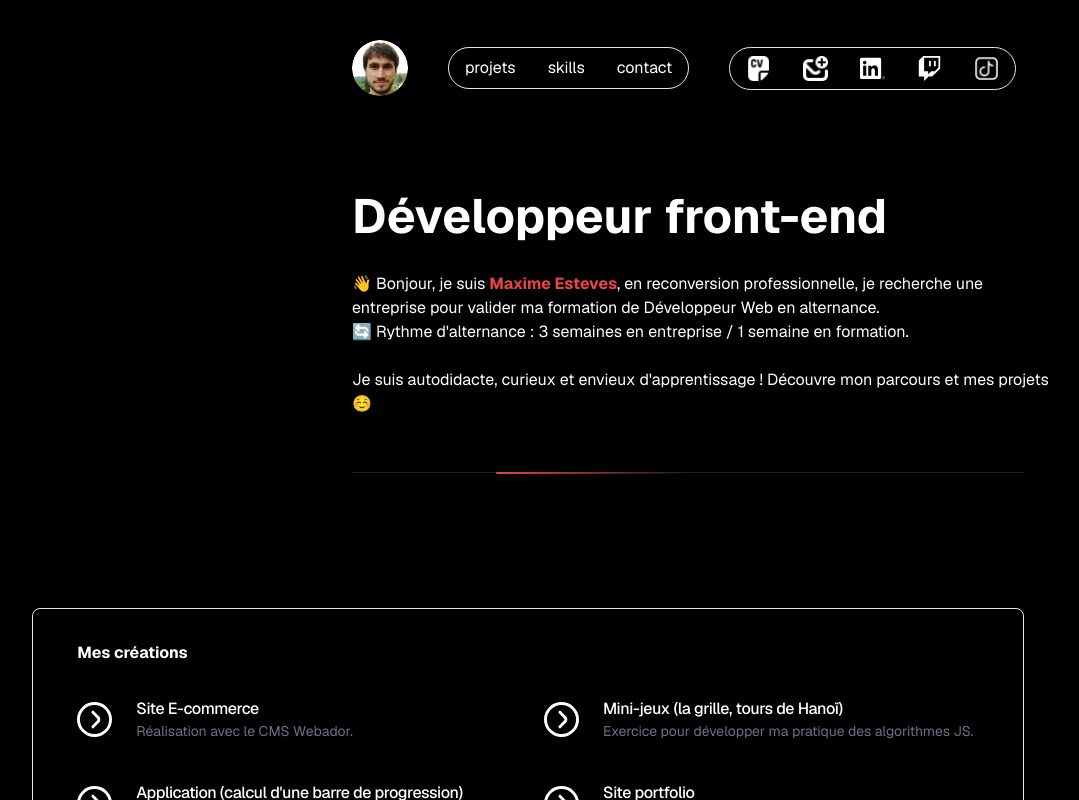
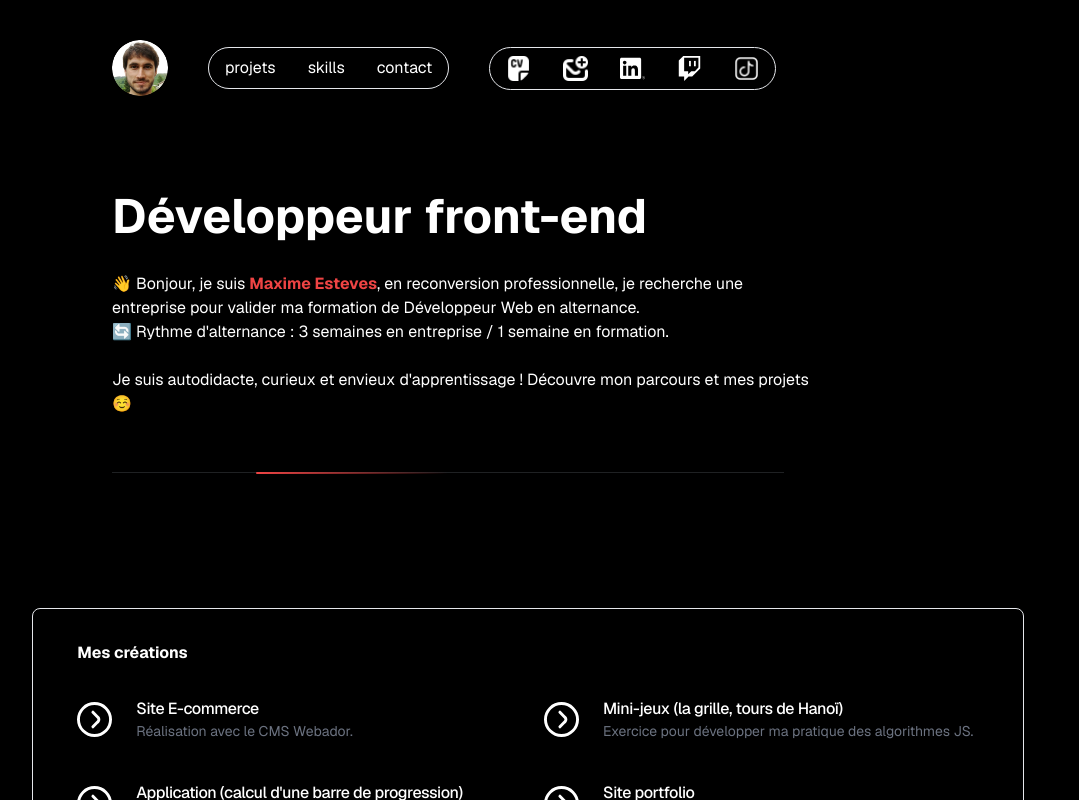
Before and after one commit to Maxime-esteves/maxime-esteves, a Next.js app: page / in a window 1280 px wide. Shown: the top 800 px of the page, without its empty margins (112-1191 px from the left). Built offline with nearby package versions, Linux system fonts and the light colour scheme.

Commit message:
Update Header.tsx
Signed-off-by: Maxime <maxime.esteves81200@gmail.com>

```diff
--- a/app/_components/Header.tsx
+++ b/app/_components/Header.tsx
@@ -39,9 +39,9 @@ export default Button;
 export const Header = () => {
   return (
     <header className="ml-20  max-md:ml-0 " >
-      <nav className="flex space-x-10 mt-10 mr-20 mb-24 items-center max-md:mr-0 max-md:items-center max-md:flex-col max-md:gap-2 max-md:justify-center max-md:space-x-0 ">
+      <nav className="flex space-x-10 mt-10 mr-20 mb-24 items-center max-md:mr-0 max-md:items-center max-md:flex-col max-md:gap-2 max-md:justify-center max-md:space-x-0 max-xl:justify-center">
         <Image
-          className="w-14 rounded-full ml-96 max-md:ml-0 max-md:items-center max-xl:ml-0 "
+          className="w-14 rounded-full ml-96 max-md:ml-0 max-md:items-center max-2xl:ml-36 max-xl:ml-0"
           src="/photoProfil.png"
           alt="Photo de profil"
           width={56}
@@ -111,18 +111,18 @@ export const Header = () => {
           </a>
         </div>
 
-        <div className="flex items-center px-96 max-md:px-0 max-xl:px-36">
+        <div className="flex items-center px-96 max-md:px-0 max-xl:px-0">
           <Button />
         </div>
       </nav>
 
-      <div className="ml-96 mb-8 flex flex-row items-center gap-8 max-md:ml-0  max-xl:ml-0 max-md:justify-center">
+      <div className="ml-96 mb-8 flex flex-row items-center gap-8 max-md:ml-0  max-2xl:ml-36 max-md:justify-center">
         <h1 className="text-5xl font-bold text-white dark:text-black max-md:w-[360px]">
           Développeur front-end
         </h1>
       </div>
 
-      <div className="ml-96 w-[700px] max-md:ml-0 max-md:w-auto max-md:flex max-md:flex-rows max-md:justify-center max-xl:ml-0">
+      <div className="ml-96 w-[700px] max-md:ml-0 max-md:w-auto max-md:flex max-md:flex-rows max-md:justify-center max-2xl:ml-36">
         <p className="text-base text-white mb-24 dark:text-black max-md:w-[360px]">
           👋 Bonjour, je suis <strong className="text-red-500">Maxime Esteves</strong>, en
           reconversion professionnelle, je recherche une entreprise pour valider ma formation
@@ -135,7 +135,7 @@ export const Header = () => {
         </p>
       </div>
 
-      <div className="relative max-w-2xl ml-96 mb-48 max-md:ml-12  max-md:mb-24 max-xl:ml-0" id="projets">
+      <div className="relative max-w-2xl ml-96 mb-48 max-md:ml-12  max-md:mb-24 max-2xl:ml-36" id="projets">
         <div className="pointer-events-none">
           <div className="absolute right-1/2 translate-x-1/2 -top-10 h-px w-[100%] bg-gray-400 opacity-20"></div>
           <div className="absolute -top-10 right-1/2 h-[2px] w-48 rounded-full bg-gradient-to-r from-red-500"></div>
```
